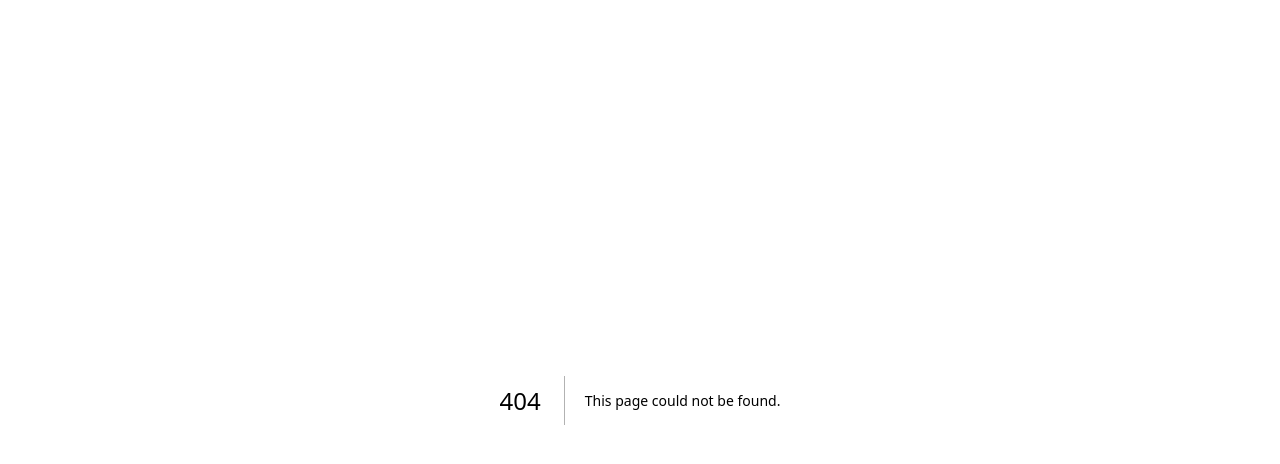
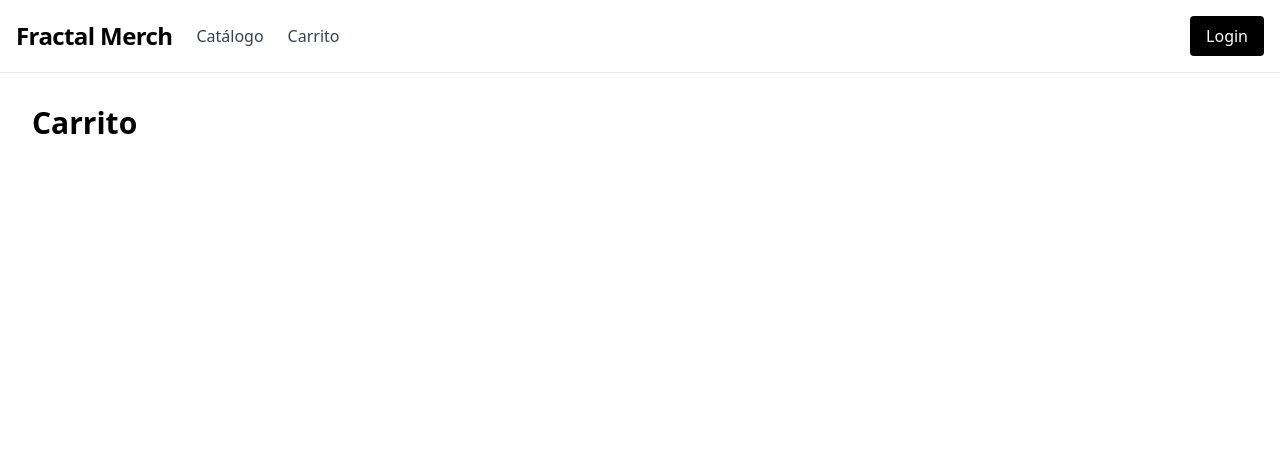
Before and after one commit to CaimanBrujo/fractal-merch, a Next.js app: page /cart in a window 1280 px wide. Before the commit this address had no page. Shown: the top 464 px of the page. Built offline with nearby package versions, Linux system fonts and the light colour scheme.

Commit message:
feat: add navigation links to Navbar and placeholder pages for Catalog and Cart

```diff
--- /dev/null
+++ b/app/cart/page.tsx
@@ -0,0 +1,3 @@
+export default function CartPage() {
+  return <h1 className="p-4 text-3xl font-bold">Carrito</h1>;
+}
--- /dev/null
+++ b/app/catalog/page.tsx
@@ -0,0 +1,3 @@
+export default function CatalogPage() {
+  return <h1 className="p-4 text-3xl font-bold">Catálogo</h1>;
+}
--- a/app/layout.tsx
+++ b/app/layout.tsx
@@ -1,9 +1,20 @@
 import '../styles/globals.css';
+
+import type { Metadata } from 'next';
+import Navbar from '@/components/Navbar';
+
+export const metadata: Metadata = {
+  title: 'Fractal Merch',
+  description: 'Sublimación por mayor y menor',
+};
 
 export default function RootLayout({ children }: { children: React.ReactNode }) {
   return (
     <html lang="en">
-      <body>{children}</body>
+      <body>
+        <Navbar />
+        <main className="p-4">{children}</main>
+      </body>
     </html>
   );
 }
--- a/components/Navbar.tsx
+++ b/components/Navbar.tsx
@@ -1,16 +1,29 @@
 'use client';
 
 import React from 'react';
+import Link from 'next/link';
 import Logo from './Logo';
 import Button from './Button';
 
 export default function Navbar() {
   return (
     <nav className="flex justify-between items-center p-4 border-b border-gray-200">
-      <Logo />
-      <div className="space-x-2">
+      {/* Left: Logo + Catalog */}
+      <div className="flex items-center gap-6">
+        <Link href="/" className="text-2xl font-bold">
+          <Logo />
+        </Link>
+        <Link href="/catalog" className="text-gray-700 hover:text-black transition-colors">
+          Catálogo
+        </Link>
+        <Link href="/cart" className="text-gray-700 hover:text-black transition-colors">
+          Carrito
+        </Link>
+      </div>
+
+      {/* Right: Login */}
+      <div className="flex items-center gap-2">
         <Button variant="primary">Login</Button>
-        <Button variant="secondary">Cart</Button>
       </div>
     </nav>
   );
```
